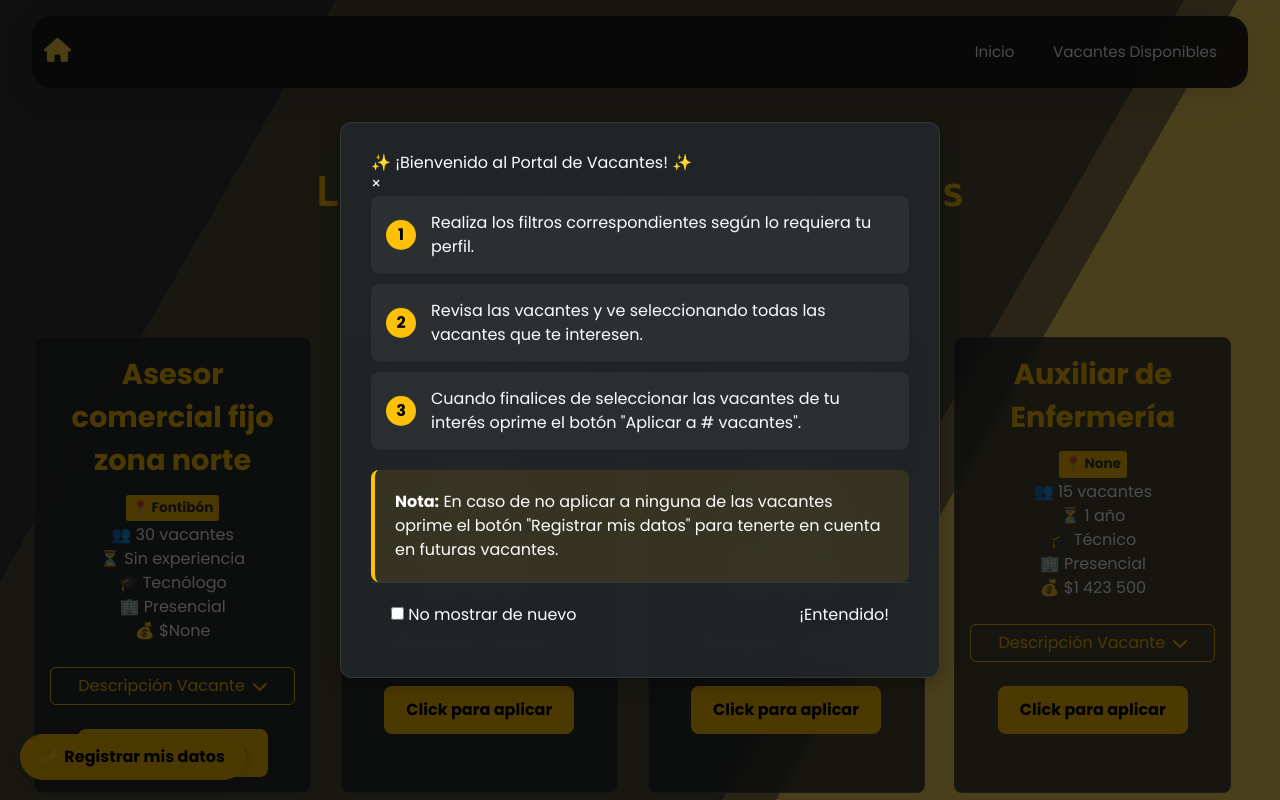
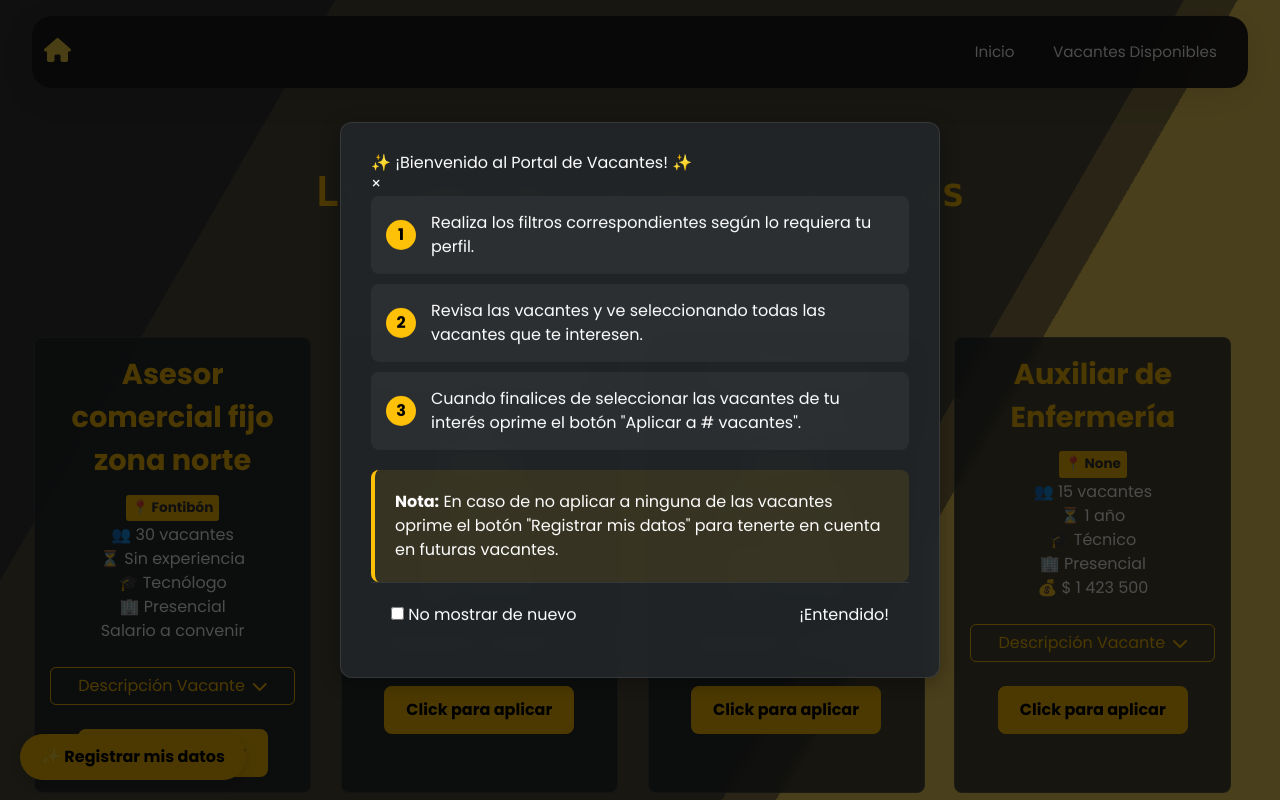
Before and after one commit to JoseGamez632/Proyecto_Colsubsidio_Empleo, a Django app: page /lista_vacantes/ in a window 1280 px wide. Run offline with Django 5.2, Linux system fonts and the light colour scheme; data comes from the database, SQL or seed files in the repository; both versions use the stored data as it was after the commit.

Commit message:
Salario a convenir

```diff
--- a/portal_empleo/vacantes/templates/vacantes/lista.html
+++ b/portal_empleo/vacantes/templates/vacantes/lista.html
@@ -425,7 +425,11 @@ input:checked + .slider:before {
                         🏢 {{ vacante.modalidad_trabajo }}
                     </div>
                     <div class="info-badge">
-                        💰 ${{ vacante.rango_salarial|intcomma }}
+                            {% if vacante.rango_salarial %}
+                            💰 $  {{ vacante.rango_salarial|intcomma }}
+                            {% else %}
+                                Salario a convenir
+                            {% endif %}
                     </div>
                 </div>
                 <br>
```
Also changed, not shown: portal_empleo/db.sqlite3.
